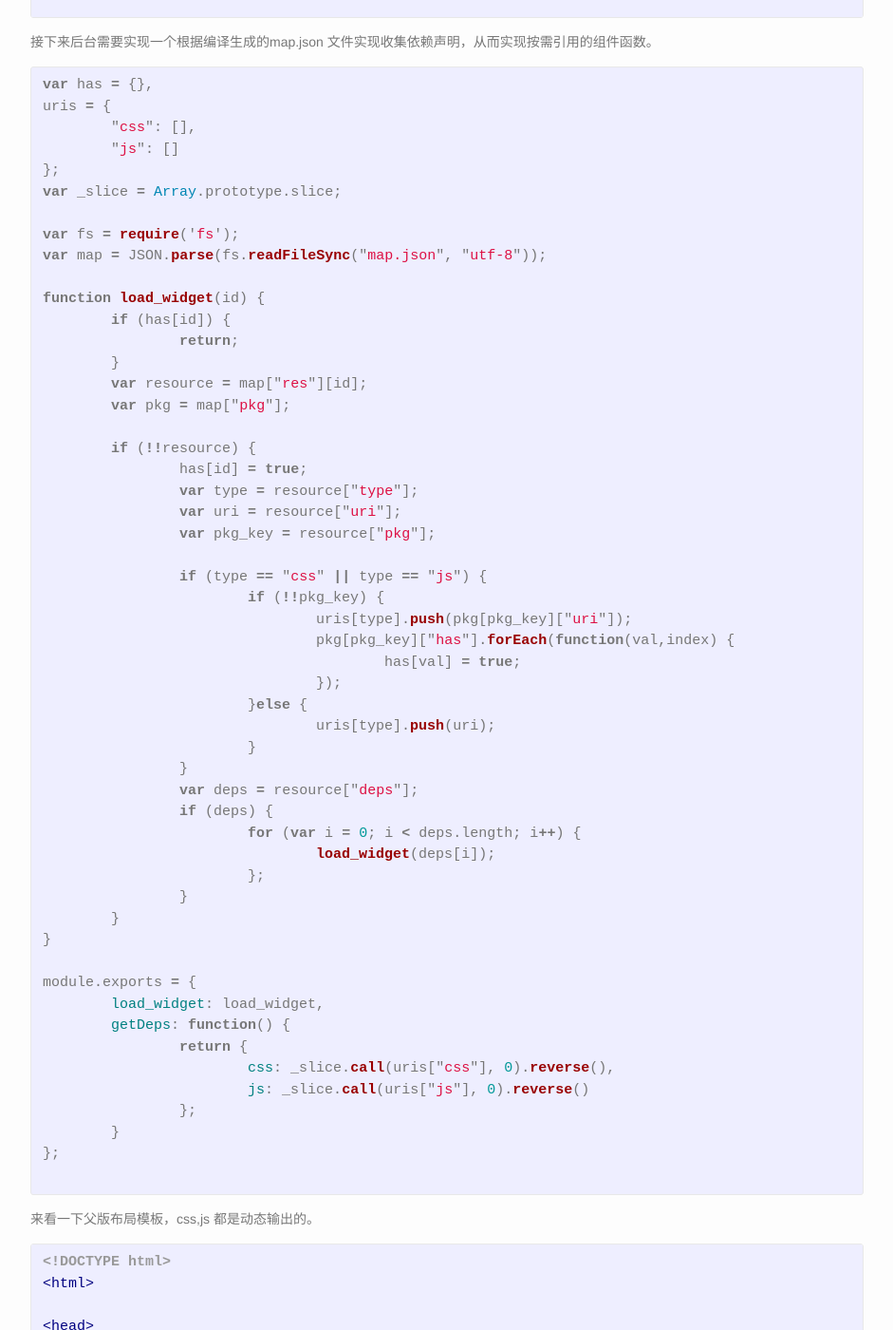
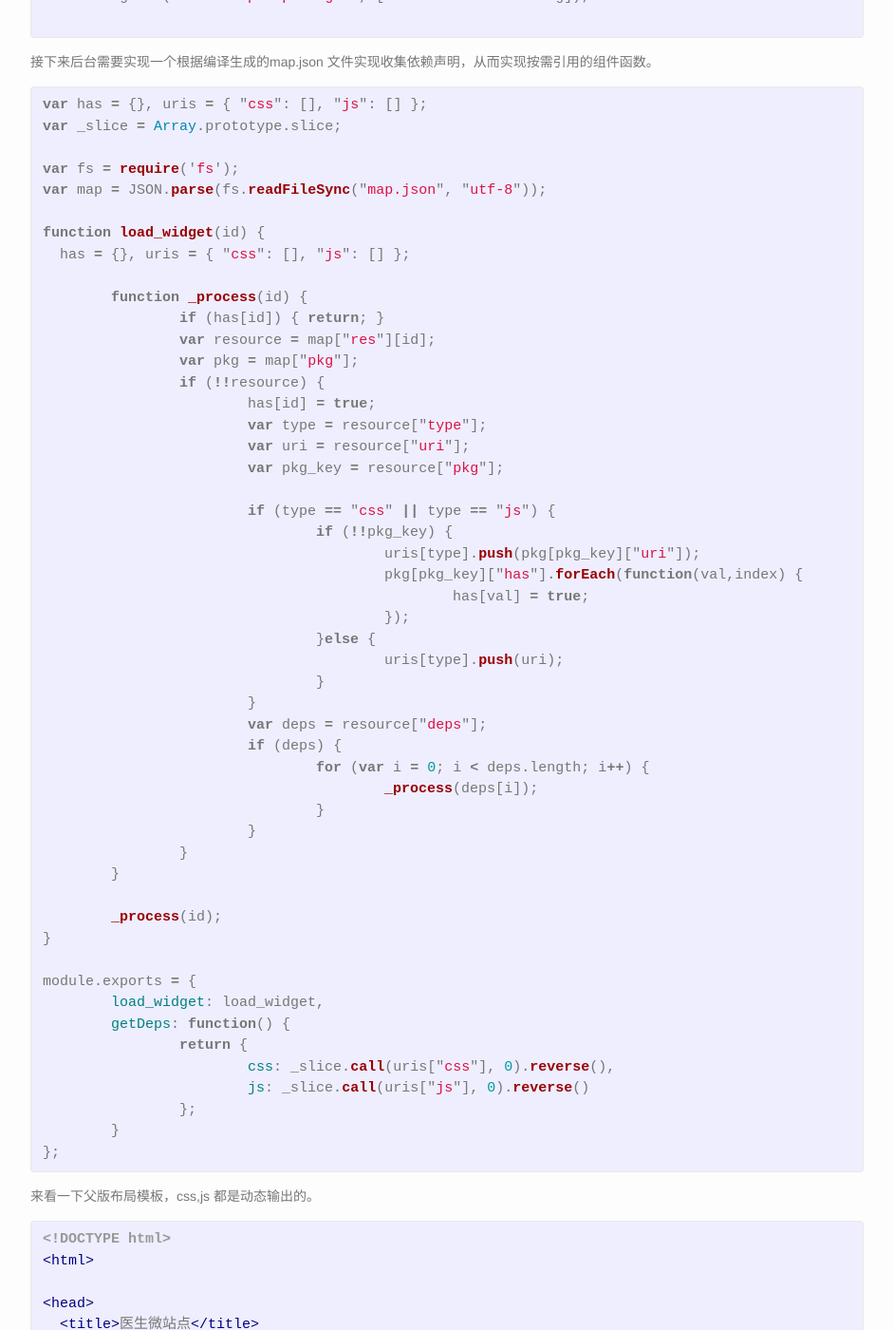
Before and after one commit to heyi/heyi.github.io, a Jekyll site: the page built from _posts/2015-03-30-index.md, in a window 1280 px wide and 1400 px high, scrolled down 3010 px. Shown: the whole window at 95% size, without its empty margins (320-1261 px from the left). Built offline with Jekyll 4.4.1, drawn with Linux system fonts in a browser that asks for light colours; comment, search, counter and statistics services are not loaded; some of the changed text lies outside the part shown.

Commit message:
update blog

```diff
--- a/_posts/2015-03-30-index.md
+++ b/_posts/2015-03-30-index.md
@@ -125,47 +126,46 @@ fis.config.set('modules.postpackager', [createFrameworkConfig]);
 
 接下来后台需要实现一个根据编译生成的map.json 文件实现收集依赖声明，从而实现按需引用的组件函数。
 
-			 {% highlight javascript %}
-var has = {},
-uris = {
-	"css": [],
-	"js": []
-};
+{% highlight javascript %}
+var has = {}, uris = { "css": [], "js": [] };
 var _slice = Array.prototype.slice;
 
 var fs = require('fs');
 var map = JSON.parse(fs.readFileSync("map.json", "utf-8"));
 
 function load_widget(id) {
-	if (has[id]) {
-		return;
-	}
-	var resource = map["res"][id];
-	var pkg = map["pkg"];
+  has = {}, uris = { "css": [], "js": [] };
 
-	if (!!resource) {
-		has[id] = true;
-		var type = resource["type"];
-		var uri = resource["uri"];
-		var pkg_key = resource["pkg"];
+	function _process(id) {
+		if (has[id]) { return; }
+		var resource = map["res"][id];
+		var pkg = map["pkg"];
+		if (!!resource) {
+			has[id] = true;
+			var type = resource["type"];
+			var uri = resource["uri"];
+			var pkg_key = resource["pkg"];
 
-		if (type == "css" || type == "js") {
-			if (!!pkg_key) {
-				uris[type].push(pkg[pkg_key]["uri"]);
-				pkg[pkg_key]["has"].forEach(function(val,index) {
-					has[val] = true;
-				});
-			}else {
-				uris[type].push(uri);
+			if (type == "css" || type == "js") {
+				if (!!pkg_key) {
+					uris[type].push(pkg[pkg_key]["uri"]);
+					pkg[pkg_key]["has"].forEach(function(val,index) {
+						has[val] = true;
+					});
+				}else {
+					uris[type].push(uri);
+				}
+			}
+			var deps = resource["deps"];
+			if (deps) {
+				for (var i = 0; i < deps.length; i++) {
+					_process(deps[i]);
+				}
 			}
 		}
-		var deps = resource["deps"];
-		if (deps) {
-			for (var i = 0; i < deps.length; i++) {
-				load_widget(deps[i]);
-			};
-		}
 	}
+
+	_process(id);
 }
 
 module.exports = {
@@ -177,7 +177,7 @@ module.exports = {
 		};
 	}
 };
-       {% endhighlight %}
+{% endhighlight %}
 
 来看一下父版布局模板，css,js 都是动态输出的。
 
@@ -219,5 +219,5 @@ module.exports = {
 部署时，ssh到服务器，定位到相关目录。执行 sh deploy.sh  就可以了。
 开发时：
 
-* fis release --dest ./ -l & 在后台监控文件改变并发布
+* fis release --dest ./ -w & 在后台监控文件改变并发布
 * nodemon   ./app.js   127.0.0.1 9000  启动 sails 服务器
```
Also changed, not shown: other parts of _posts/2015-03-30-index.md (+1 -0 lines).
